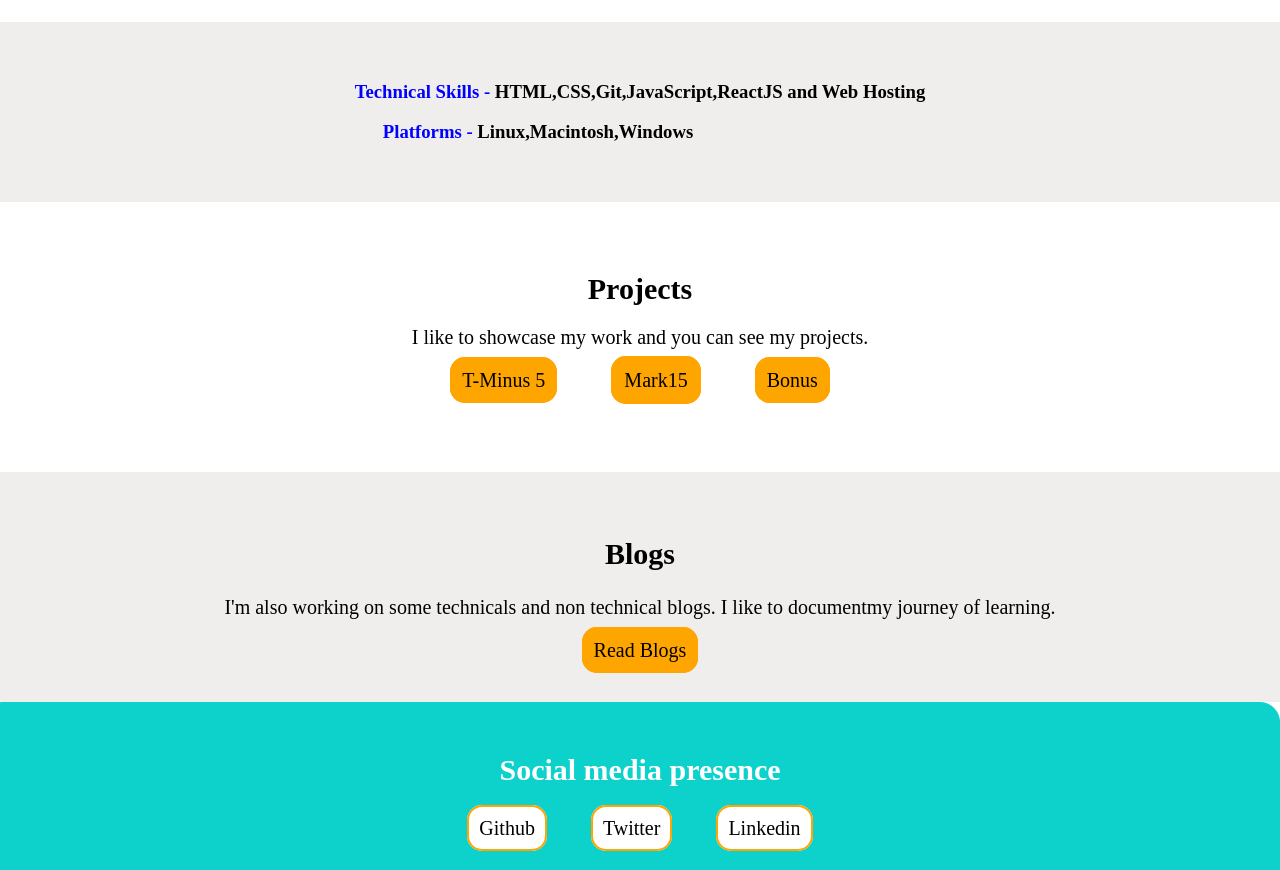
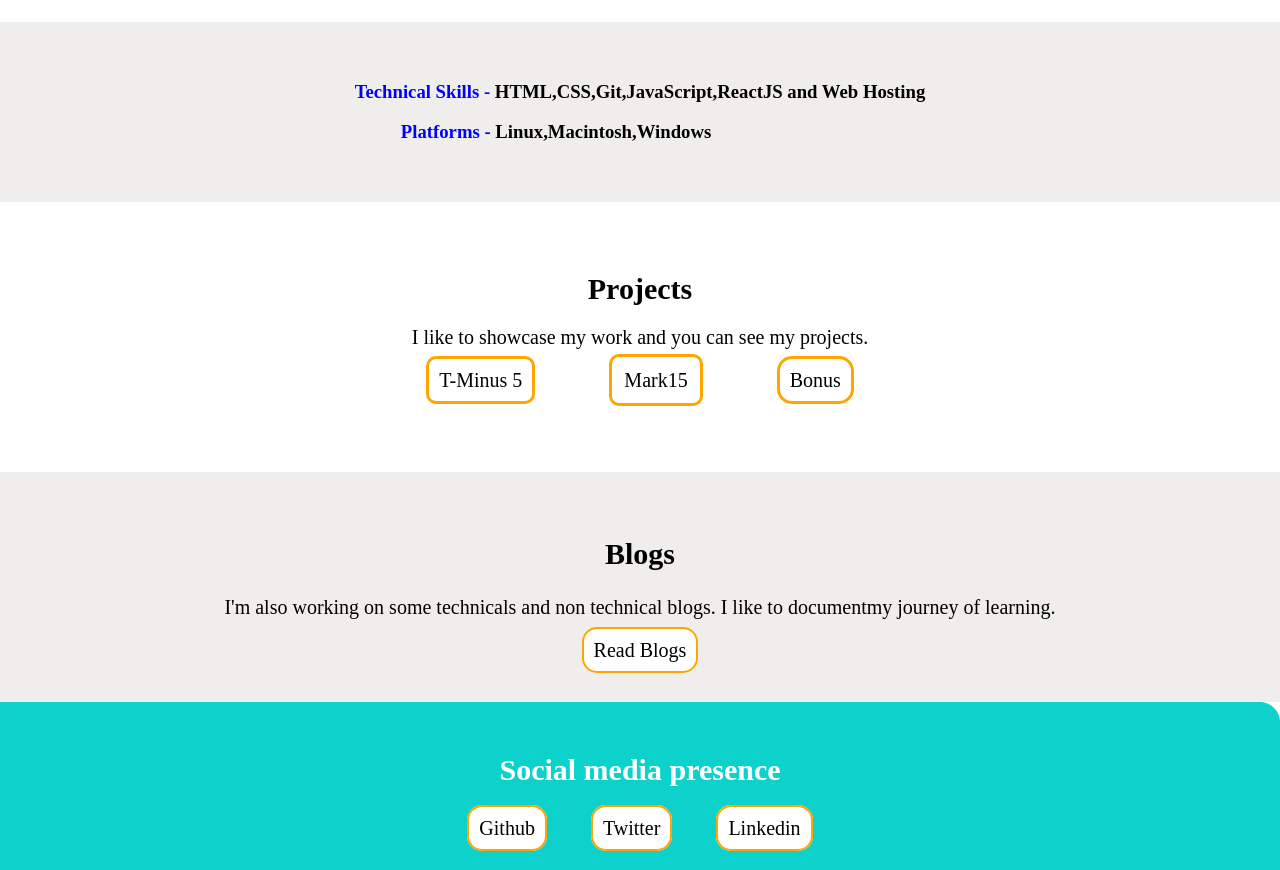
Before and after one commit to Abhishek-portfolio-1/Abhishek-, a plain HTML site: page index.html in a window 1280 px wide. Shown: the part 580-1450 px from the top of the page. Drawn offline with Linux system fonts and the light colour scheme.

Commit message:
Add files via upload
css change

```diff
--- a/profile.css
+++ b/profile.css
@@ -97,7 +97,7 @@ body{
 	color:blue;
 }
 .platform{
-	margin-right:17%;
+	margin-right:14%;
 }
 
 .blog{
@@ -132,41 +132,58 @@ body{
 	font-size:20px;
 	margin:20px;
 	padding:10px;
+	background-color:white;
+	color:black;
+	border:3px solid orange;
+	border-radius:10px ;
+	font-weight:500;
+}
+.t:hover {
 	background-color:orange;
+	color:white;
+}
+.m{
+	font-size:20px;
+	margin:50px;
+	padding:12px;
+	background-color:white;
+	color:black;
+	border:3px solid orange;
+	border-radius:10px ;
+	font-weight:500;
+}
+.m:hover {
+	background-color:orange;
+	color:white;
+}
+.b{
+	font-size:20px;
+	margin:20px;
+	padding:10px;
+	background-color:white;
+	color:black;
+	border:3px solid orange;
+	border-radius:15px ;
+	font-weight:500;
+	}
+	.b:hover {
+		background-color:orange;
+		color:white;
+
+	}
+.r{
+	font-size:20px;
+	margin:20px;
+	padding:10px;
+	background-color:white;
 	color:black;
 	border:2px solid orange;
 	border-radius:15px 15px 15px 15px ;
 	font-weight:500;
 }
-.m{
-	font-size:20px;
-	margin:30px;
-	padding:10px;
+.r:hover {
 	background-color:orange;
-	color:black;
-	border:3px solid orange;
-	border-radius:15px 15px 15px 15px ;
-	font-weight:500;
-}
-.b{
-	font-size:20px;
-	margin:20px;
-	padding:10px;
-	background-color:orange;
-	color:black;
-	border:2px solid orange;
-	border-radius:15px 15px 15px 15px ;
-	font-weight:500;
-	}
-.r{
-	font-size:20px;
-	margin:20px;
-	padding:10px;
-	background-color:orange;
-	color:black;
-	border:2px solid orange;
-	border-radius:15px 15px 15px 15px ;
-	font-weight:500;
+	color:white;
 }
 .g{
 	font-size:20px;
@@ -178,6 +195,10 @@ body{
 	border-radius:15px 15px 15px 15px ;
 	font-weight:500;
 }
+.g:hover {
+	background-color:orange;
+	color:white;
+}
 .tw{
 	font-size:20px;
 	margin:20px;
@@ -188,6 +209,11 @@ body{
 	border-radius:15px 15px 15px 15px ;
 	font-weight:500;
 }
+.tw:hover {
+	background-color:orange;
+	color:white;
+}
+
 .l{
 	font-size:20px;
 	margin:20px;
@@ -198,3 +224,7 @@ body{
 	border-radius:15px 15px 15px 15px ;
 	font-weight:500;
 }
+.l:hover{
+	background-color:orange;
+	color:white;
+}
```
